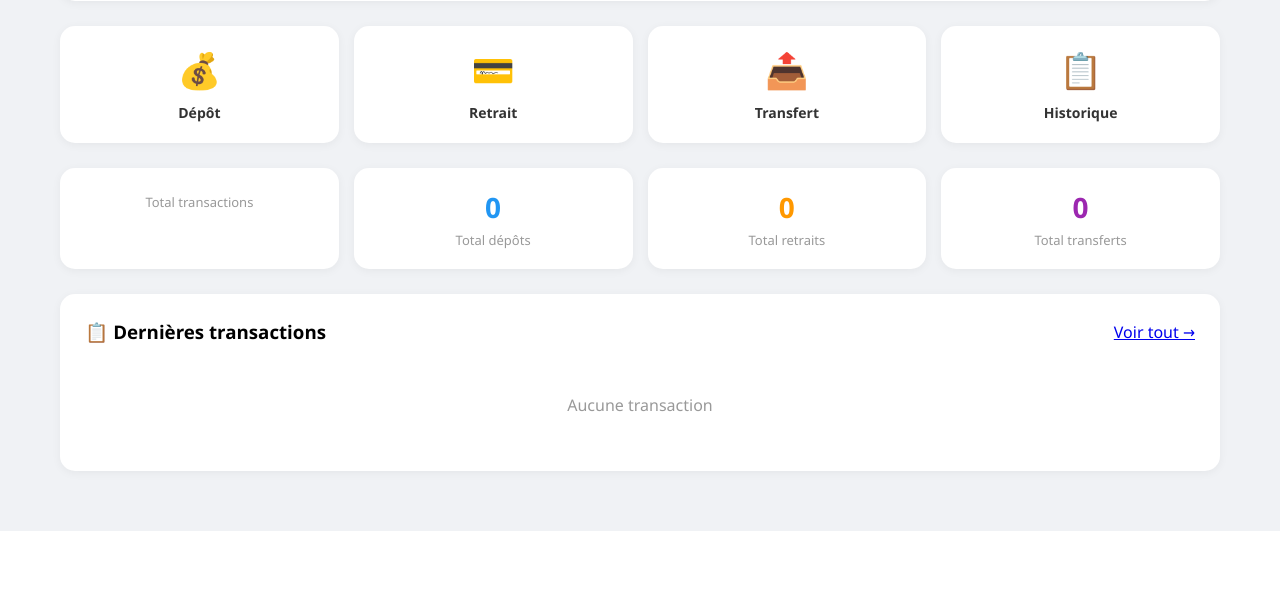
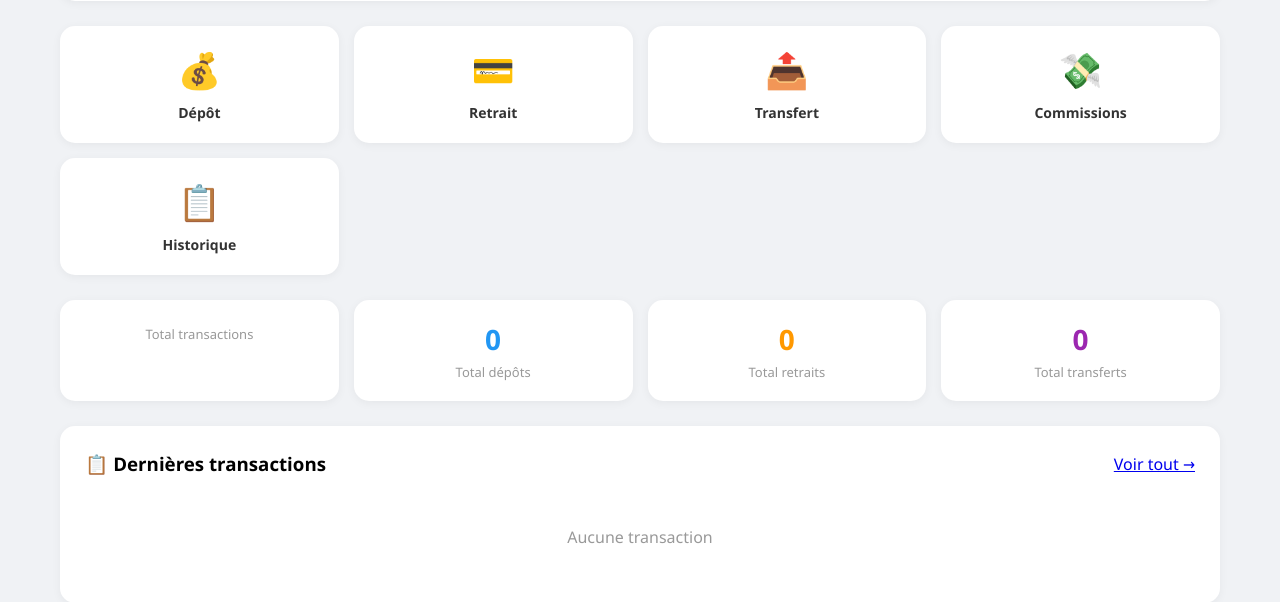
Before and after one commit to Rabenarison-Andry-Tsiresy/MobileMoney, a CodeIgniter 4 app: the page made by app/Views/Dashboard.php in a window 1280 px wide. Shown: the part 269-871 px from the top of the page. Before the commit the page ends 800 px from the top, so only its background shows below. Run offline with PHP 8.4 and a stand-in for CodeIgniter, Linux system fonts and the light colour scheme; the template is opened without the code that fills it, so the values that code supplies are empty; some libraries are stand-ins or nearby versions.

Commit message:
update edit commission crud commission

```diff
--- a/app/Views/Dashboard.php
+++ b/app/Views/Dashboard.php
@@ -82,6 +82,7 @@
             <a href="/Transaction/depot" class="menu-item"><span class="icon">💰</span><span class="label">Dépôt</span></a>
             <a href="/Transaction/retrait" class="menu-item"><span class="icon">💳</span><span class="label">Retrait</span></a>
             <a href="/Transaction/transfert" class="menu-item"><span class="icon">📤</span><span class="label">Transfert</span></a>
+            <a href="/Commission" class="menu-item"><span class="icon">💸</span><span class="label">Commissions</span></a>
             <a href="/Compte/historique" class="menu-item"><span class="icon">📋</span><span class="label">Historique</span></a>
         </div>
 
```
